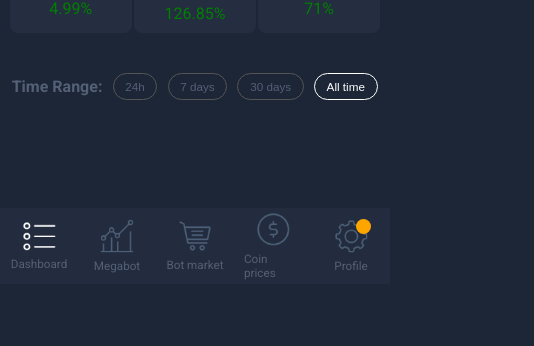
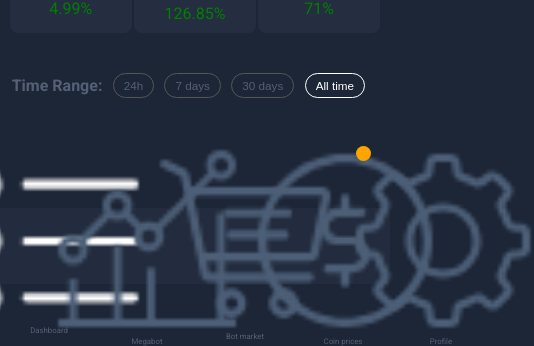
Before and after one commit to EmilianoTaylor/tradingProj, a React (Vite) app: page / in a window 390 px wide. Shown: the part 560-906 px from the top of the page, 534 px wide, since content can reach past the window. Before the commit the page ends 844 px from the top, so only its background shows below. Built offline with nearby package versions, Linux system fonts and the light colour scheme.

Commit message:
size fixes

```diff
--- a/package.json
+++ b/package.json
@@ -1,5 +1,6 @@
 {
   "name": "trading-project",
+	"homepage": "https://emilianotaylor.github.io/tradingProj/",
   "private": true,
   "version": "0.0.0",
   "type": "module",
--- a/src/components/TimeInteralBlock/timeIntervalBlock.scss
+++ b/src/components/TimeInteralBlock/timeIntervalBlock.scss
@@ -17,7 +17,7 @@
 	.time-button {
 		background: none;
 		border: 1px solid #555;
-		padding: 1.5vw 3vw;
+		padding: 1.3vw 2.6vw;
 		border-radius: 15px;
 		color: #546076;
 		cursor: pointer;
@@ -39,7 +39,7 @@
 	}
 
 	.time-button {
-		padding: 0.7vh 1.4vh;
+		padding: 0.6vh 1.2vh;
 		font-size: 1.8vh;
 	}
 }
--- a/src/components/ToolPanel/ToolPanel.scss
+++ b/src/components/ToolPanel/ToolPanel.scss
@@ -18,7 +18,7 @@
 		}
 
 		.toolIcon {
-			width: 60%;
+			width: 22vh;
 			margin-bottom: 6px;
 		}
 
@@ -33,7 +33,7 @@
 		}
 
 		.toolName {
-			font-size: 3vw;
+			font-size: 2vw;
 			color: #546076;
 		}
 	}
@@ -44,11 +44,11 @@
 		height: 8vh;
 
 		.toolIcon {
-			width: 3.6vh;
+			width: 3vh;
 		}
 
 		.toolName {
-			font-size: 1.6vh;
+			font-size: 1.4vh;
 		}
 	}
 }
--- a/vite.config.js
+++ b/vite.config.js
@@ -3,5 +3,6 @@ import react from '@vitejs/plugin-react'
 
 // https://vite.dev/config/
 export default defineConfig({
-  plugins: [react(),],
-})
+  plugins: [react()],
+  base: "/tradingProj/",
+});
```
